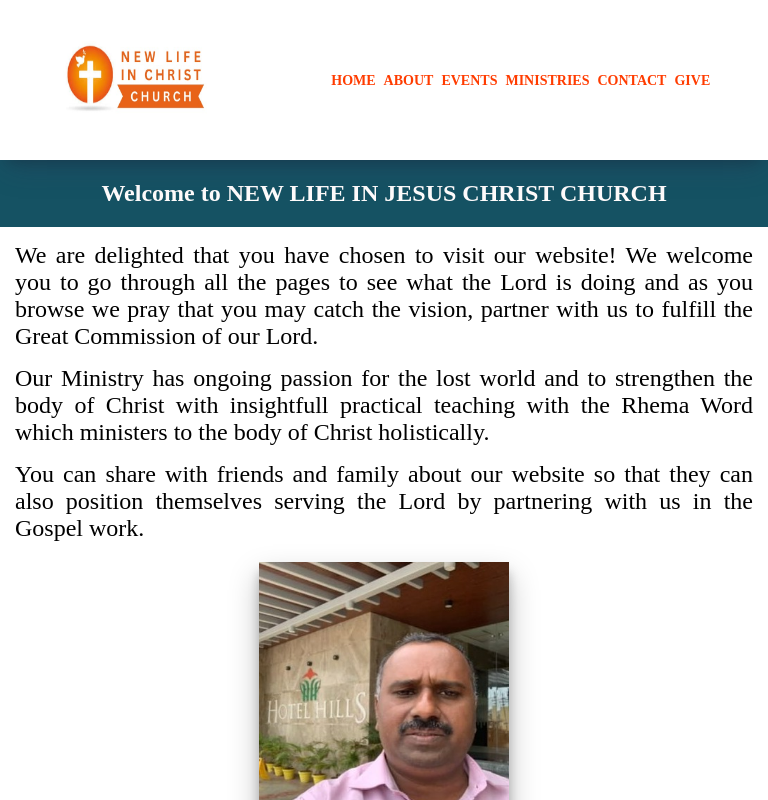
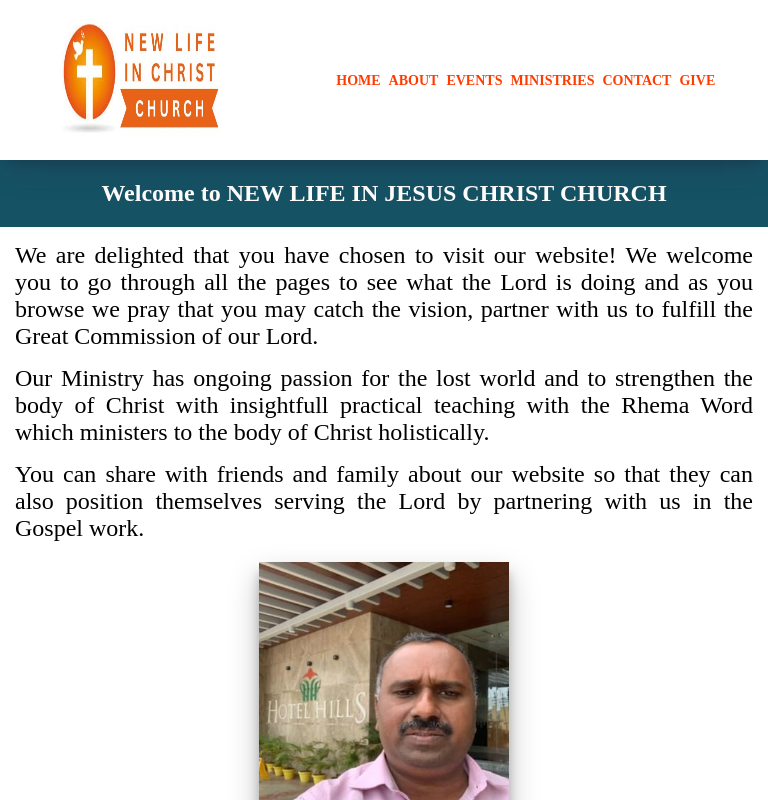
Before and after one commit to Vasanthkumar12/new-life-in-christ, a React (Vite) app in the folder nlic/: page / in a window 768 px wide. Shown: the top 800 px of the page. Built offline with nearby package versions, Linux system fonts and the light colour scheme.

Commit message:
Did some changes

```diff
--- a/nlic/src/App.css
+++ b/nlic/src/App.css
@@ -158,8 +158,8 @@ footer a, footer p {
     font-size: 24px;
   }
   #logo {
-    width: 150px;
-    height: 75px;
+    width: 170px;
+    height: 125px;
   }
   #navbar {
     display: flex;
@@ -274,7 +274,7 @@ footer a, footer p {
     padding-left: 20px;
     color: rgb(255, 60, 0);
     text-decoration: none;
-    font-size: 24px;
+    font-size: 16px;
     font-weight: bold;
   }
   #pastorImg {
```
